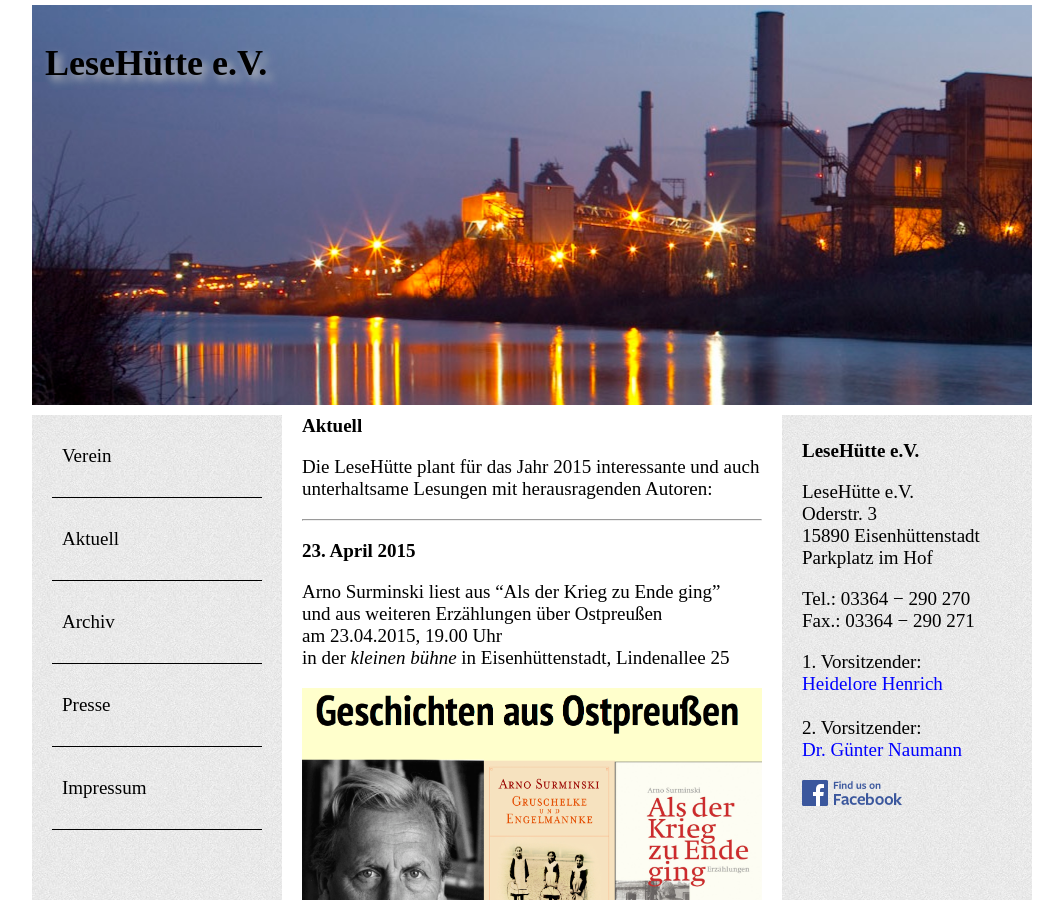
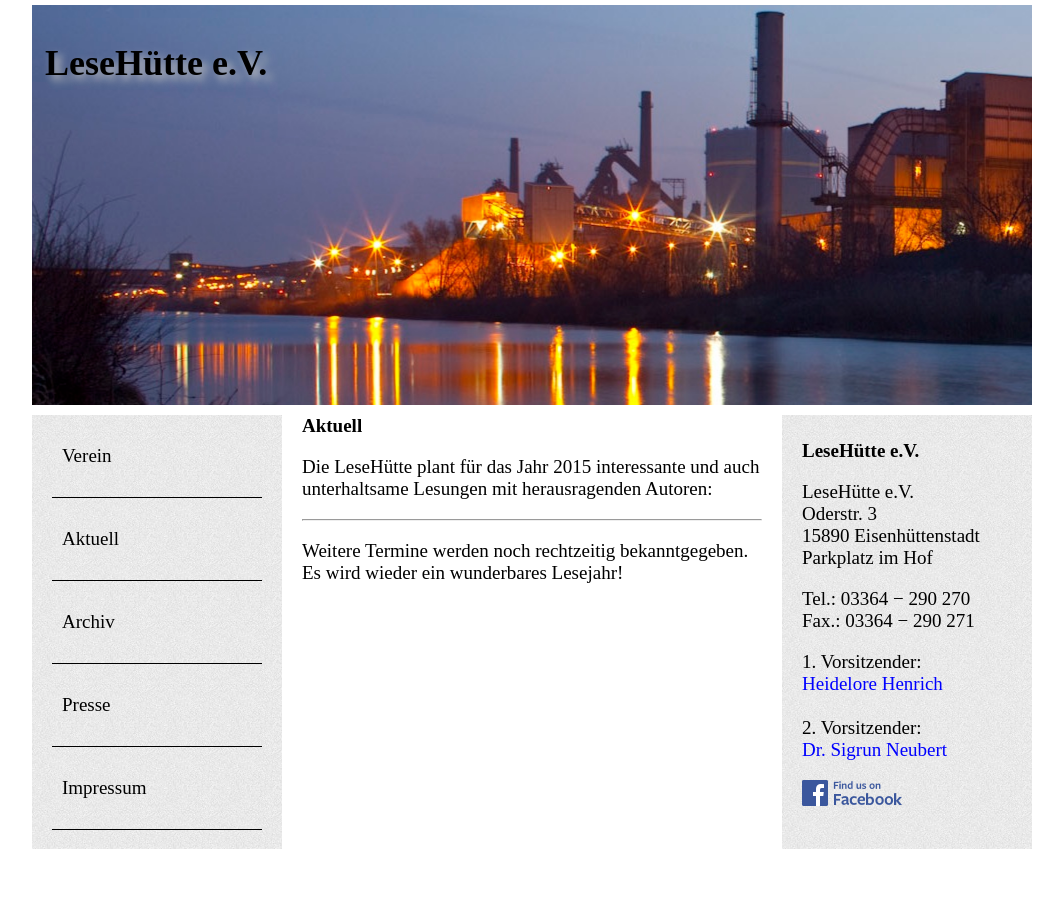
Before and after one commit to zickzackv/lesehutte.de, a Jekyll site: the page built from aktuell/index.md, in a window 1280 px wide and 900 px high. Shown: the whole window, without its empty margins (108-1171 px from the left). Built offline with Jekyll 4.4.1, drawn with Linux system fonts in a browser that asks for light colours; Markdown is read by kramdown in place of the engine named in the settings; some of the changed text lies outside the part shown.

Commit message:
moved anrno surminski into archive

```diff
--- a/_layouts/default.html
+++ b/_layouts/default.html
@@ -68,7 +68,7 @@
                                 <a href="mailto:hh@henrich-lipinsky.de">Heidelore Henrich</a>
                                 <br><br>
                                 2. Vorsitzender:<br>
-                                <a href="mailto:gkunau@t-online.de">Dr. Günter Naumann</a><br>
+                                <a href="#">Dr. Sigrun Neubert</a><br>
                             </p>
                             <p class="entfernt">
                               <a href="https://www.facebook.com/pages/LeseHütte/1498248247125464"><img src="/assets/fb-fu.png"></a>
--- a/aktuell/index.md
+++ b/aktuell/index.md
@@ -9,19 +9,5 @@ Die LeseHütte plant für das Jahr 2015 interessante und auch unterhaltsame Lesu
 
 * * *
 
-**23. April 2015**
-
-Arno Surminski liest aus "Als der Krieg zu Ende ging"
-und aus weiteren Erzählungen über Ostpreußen
-am 23.04.2015, 19.00 Uhr
-in der *kleinen bühne* in Eisenhüttenstadt, Lindenallee 25
-
-![Arno Surminski Plakat](/assets/PlakatArnoSurminski.png)
-![Gruschelke und Engelmannke](/assets/CoverSurminski.jpg)
-![Arno Surminski](/assets/ArnoSuminski.jpg)
-(dpa)
-
-* * *
-
 Weitere Termine werden noch rechtzeitig bekanntgegeben.
 Es wird wieder ein wunderbares Lesejahr!
```
Also changed, not shown: archiv/index.md (+16 -0 lines), 4 other files.
